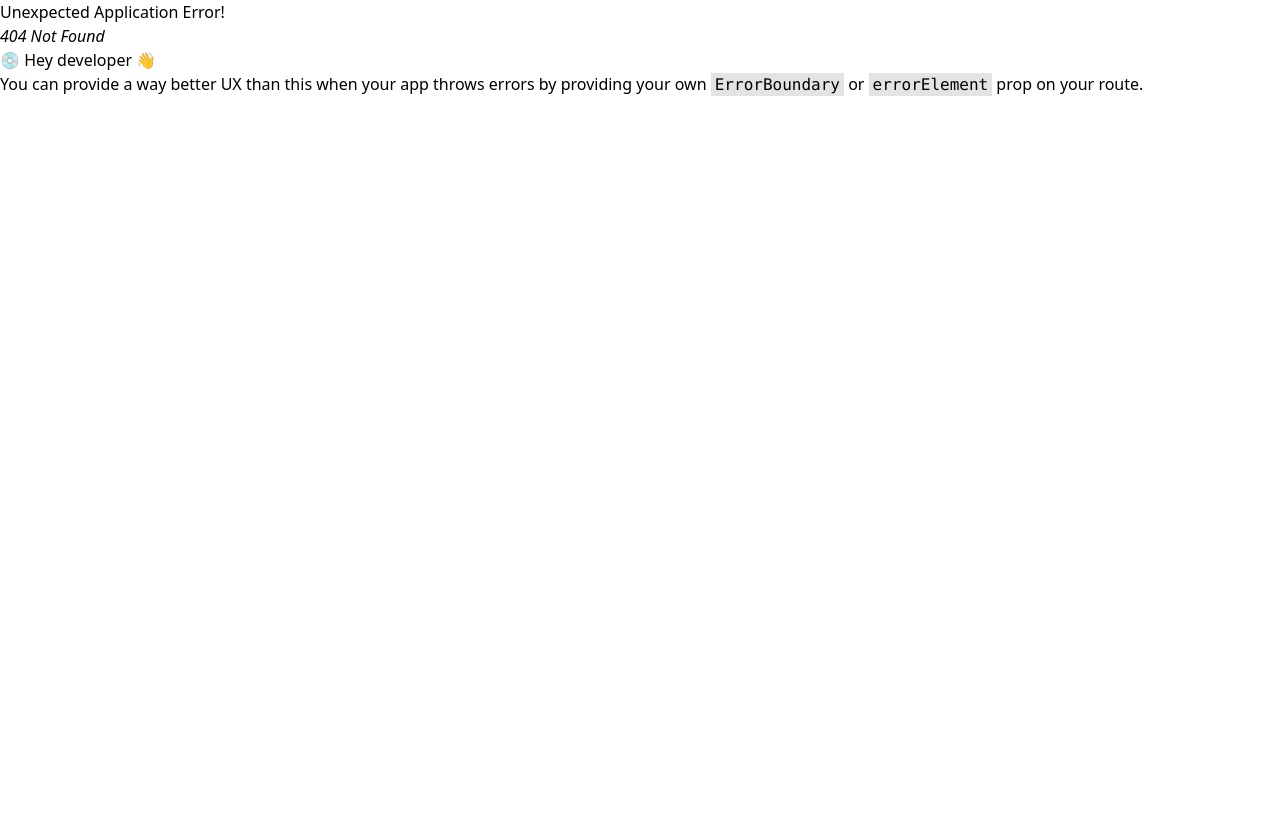
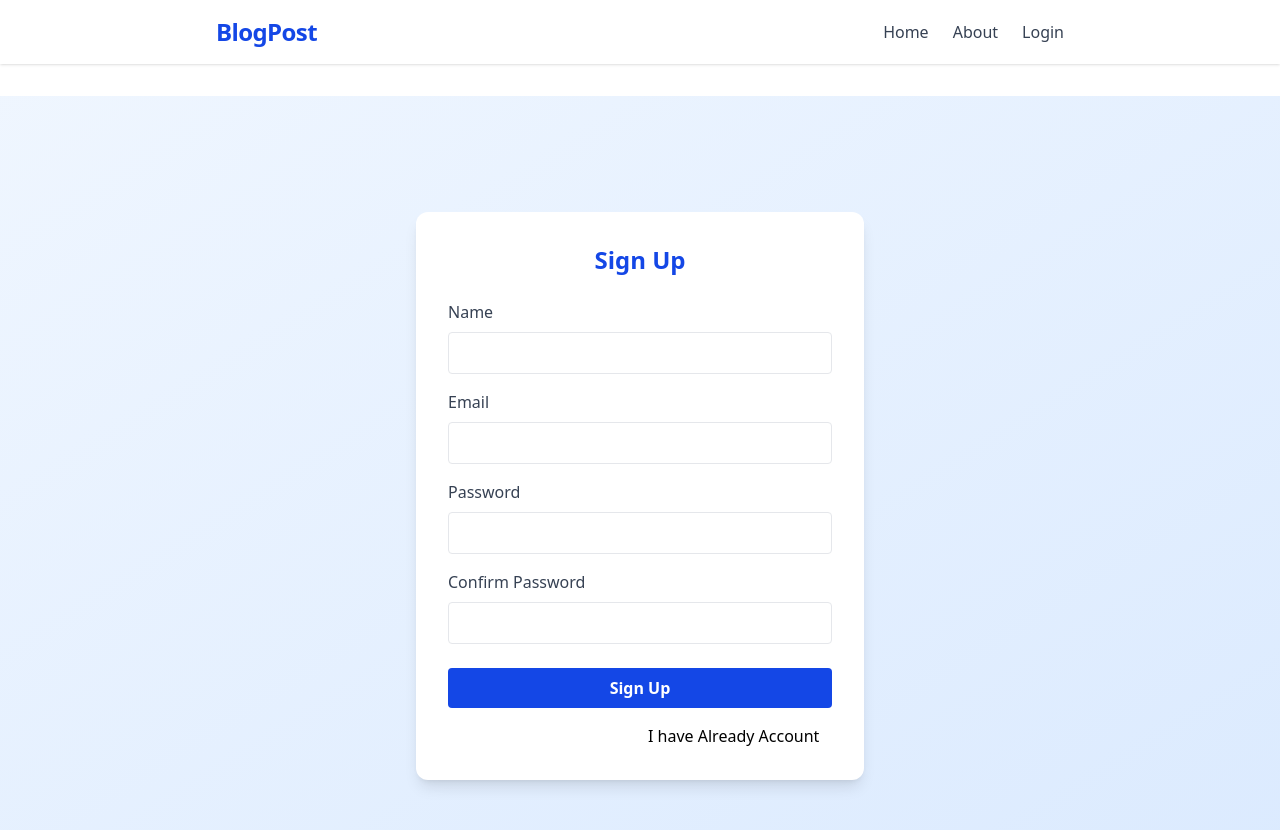
Before and after one commit to Abdiladiif-Abdisamed/blogpost, a React (Vite) app: page /SignUp in a window 1280 px wide. Before the commit this address had no page. Shown: the top 830 px of the page. Before the commit the page ends 800 px from the top, so only its background shows below. Built offline with nearby package versions, Linux system fonts and the light colour scheme.

Commit message:
added signup & loging have validation and storing data local stroge

```diff
--- a/src/About.jsx
+++ b/src/About.jsx
@@ -28,6 +28,14 @@ const About = () => {
           Have questions or feedback? Reach out to us at <a href="mailto:info@blogpost.com" className="text-blue-700 underline">info@blogpost.com</a>. We’d love to hear from you!
         </p>
       </section>
+      <footer className="mt-16 border-t pt-6 text-center text-gray-500 text-sm">
+        <span>
+          &copy; {new Date().getFullYear()} BlogPost. All rights reserved.
+        </span>
+        <span className="block mt-1">
+          Made with <span className="text-blue-600">Abdiladiif</span> by Your Team
+        </span>
+      </footer>
     </div>
   )
 }
--- a/src/Dashboard.jsx
+++ b/src/Dashboard.jsx
@@ -24,13 +24,24 @@ const Dashboard = () => {
         <div className="mt-auto pt-10 text-xs text-gray-400">© {new Date().getFullYear()} BlogPost</div>
       </aside>
 
+
       {/* Main Content */}
       <main className="flex-1 p-8">
         <div className="bg-white rounded-lg shadow p-6 min-h-[60vh]">
           <Outlet />
         </div>
+        <footer className="mt-16 border-t pt-6 text-center text-gray-500 text-sm">
+        <span>
+          &copy; {new Date().getFullYear()} BlogPost. All rights reserved.
+        </span>
+        <span className="block mt-1">
+          Made with <span className="text-blue-600">Abdiladiif</span> by Your Team
+        </span>
+      </footer>
       </main>
+
     </div>
+
   )
 }
 
--- a/src/Home.jsx
+++ b/src/Home.jsx
@@ -18,7 +18,10 @@ const Home = () => {
     <div className="max-w-3xl mx-auto py-10 px-4">
         <div>
 
-          <form>
+          <form
+           onSubmit={e => {
+    e.preventDefault();
+  }}>
         <input
           type="text"
           name="search"
@@ -27,7 +30,7 @@ const Home = () => {
                     className="flex-1 px-4 py-2 w-150 border border-gray-300 rounded-l-md focus:outline-none focus:ring-2 focus:ring-blue-400 bg-gray-50 transition"
 
         />
-        <button type="submit" className='bg-blue-300 p-4 rounded-md'>Search</button>
+        <button type="submit" className='bg-blue-500 p-4 rounded-md text-white '>Search</button>
       </form>
         </div>
       <h1 className="text-3xl font-bold mb-8 text-center text-gray-800">Blog Posts</h1>
@@ -49,6 +52,14 @@ const Home = () => {
           </div>
         ))}
       </div>
+       <footer className="mt-16 border-t pt-6 text-center text-gray-500 text-sm">
+        <span>
+          &copy; {new Date().getFullYear()} BlogPost. All rights reserved.
+        </span>
+        <span className="block mt-1">
+          Made with <span className="text-blue-600">Abdiladiif</span> by Your Team
+        </span>
+      </footer>
     </div>
   )
 }
--- a/src/Login.jsx
+++ b/src/Login.jsx
@@ -37,15 +37,25 @@ const Login = () => {
   setErrors(validationErrors);
   setTouched({ email: true, password: true });
   if (Object.keys(validationErrors).length === 0) {
-      // Handle login logic here
-      alert('Login successful!');
-      setIsAuthenticated(true); // Set isAuthenticated to true when login is successful
-      navigate("/Dashboard"); // Navigate to the Dashboard Page
+    // Akhri users array
+    const users = JSON.parse(localStorage.getItem("users")) || [];
+    const foundUser = users.find(
+      (u) => u.email === form.email && u.password === form.password
+    );
+    if (foundUser) {
+      setIsAuthenticated(true);
+      navigate("/Dashboard");
+    } else {
+      setErrors({
+        ...validationErrors,
+        general: "Email or password is incorrect",
+      });
+    }
   }
 };
 
   return (
-    <div className="min-h-screen flex items-center justify-center bg-gradient-to-br from-blue-50 to-blue-100">
+    <div className="min-h-screen flex  flex-col items-center justify-center bg-gradient-to-br from-blue-50 to-blue-100">
       <form
         onSubmit={handleSubmit}
         className="bg-white p-8 rounded-xl shadow-lg w-full max-w-md"
@@ -98,7 +108,21 @@ const Login = () => {
         >
           Login
         </button>
+          {errors.general && (
+  <p className="text-red-500 text-xs mt-1 text-center">{errors.general}</p>
+)}
+        <a href="./SignUp"
+        className='text-right  mt-4 flex flex-end ml-70' > SignUp</a>
+
       </form>
+      <footer className="mt-16 border-t pt-6 text-center text-gray-500 text-sm ">
+        <span>
+          &copy; {new Date().getFullYear()} BlogPost. All rights reserved.
+        </span>
+        <span className="block mt-1">
+          Made with <span className="text-blue-600">Abdiladiif</span> by Your Team
+        </span>
+      </footer>
     </div>
   );
 };
--- /dev/null
+++ b/src/SignUp.jsx
@@ -0,0 +1,166 @@
+import React, { useState } from 'react'
+import { Navigate } from 'react-router'
+
+const SignUp = () => {
+    const [form, setForm] = useState({
+        name: '',
+        email: '',
+        password: '',
+        confirmPassword: ''
+    })
+    const [errors, setErrors] = useState({})
+    const [touched, setTouched] = useState({})
+    const [success, setSuccess] = useState(false)
+    const [redirect, setRedirect] = useState(false)
+
+
+    const validate = () => {
+        const newErrors = {}
+        if (!form.name) newErrors.name = 'Name is required'
+        if (!form.email) newErrors.email = 'Email is required'
+        else if (!/\S+@\S+\.\S+/.test(form.email)) newErrors.email = 'Email is invalid'
+        if (!form.password) newErrors.password = 'Password is required'
+        else if (form.password.length < 6) newErrors.password = 'Password must be at least 6 characters'
+        if (!form.confirmPassword) newErrors.confirmPassword = 'Please confirm your password'
+        else if (form.password !== form.confirmPassword) newErrors.confirmPassword = 'Passwords do not match'
+        return newErrors
+    }
+
+    const handleChange = (e) => {
+        setForm({ ...form, [e.target.name]: e.target.value })
+        setTouched({ ...touched, [e.target.name]: true })
+    }
+
+    const handleSubmit = (e) => {
+        e.preventDefault()
+        const validationErrors = validate()
+        setErrors(validationErrors)
+        setTouched({ name: true, email: true, password: true, confirmPassword: true })
+        if (Object.keys(validationErrors).length === 0) {
+            setSuccess(true)
+            // Marka la submit gareeyo:
+            let users = JSON.parse(localStorage.getItem("users")) || [];
+            users.push({
+                name: form.name,
+                email: form.email,
+                password: form.password
+            });
+            localStorage.setItem("users", JSON.stringify(users));
+            setForm({ name: '', email: '', password: '', confirmPassword: '' })
+            setTimeout(() => setSuccess(false), 2000)
+            setTimeout(() => setRedirect(true), 1500)
+
+
+
+
+        }
+    }
+    if (redirect) {
+        return <Navigate to="/Login" replace />
+    }
+    return (
+        <div className="min-h-screen flex items-center justify-center bg-gradient-to-br from-blue-50 to-blue-100">
+            <form
+                onSubmit={handleSubmit}
+                className="bg-white p-8 rounded-xl shadow-lg w-full max-w-md"
+                noValidate
+            >
+                <h2 className="text-2xl font-bold text-blue-700 mb-6 text-center">Sign Up</h2>
+                <div className="mb-4">
+                    <label className="block text-gray-700 font-medium mb-2" htmlFor="name">
+                        Name
+                    </label>
+                    <input
+                        className={`w-full px-4 py-2 border rounded focus:outline-none focus:ring-2 focus:ring-blue-300 transition ${errors.name && touched.name ? 'border-red-400' : 'border-gray-200'
+                            }`}
+                        type="text"
+                        id="name"
+                        name="name"
+                        value={form.name}
+                        onChange={handleChange}
+                        onBlur={() => setTouched({ ...touched, name: true })}
+                        autoComplete="name"
+                    />
+                    {errors.name && touched.name && (
+                        <p className="text-red-500 text-xs mt-1">{errors.name}</p>
+                    )}
+                </div>
+                <div className="mb-4">
+                    <label className="block text-gray-700 font-medium mb-2" htmlFor="email">
+                        Email
+                    </label>
+                    <input
+                        className={`w-full px-4 py-2 border rounded focus:outline-none focus:ring-2 focus:ring-blue-300 transition ${errors.email && touched.email ? 'border-red-400' : 'border-gray-200'
+                            }`}
+                        type="email"
+                        id="email"
+                        name="email"
+                        value={form.email}
+                        onChange={handleChange}
+                        onBlur={() => setTouched({ ...touched, email: true })}
+                        autoComplete="email"
+                    />
+                    {errors.email && touched.email && (
+                        <p className="text-red-500 text-xs mt-1">{errors.email}</p>
+                    )}
+                </div>
+                <div className="mb-4">
+                    <label className="block text-gray-700 font-medium mb-2" htmlFor="password">
+                        Password
+                    </label>
+                    <input
+                        className={`w-full px-4 py-2 border rounded focus:outline-none focus:ring-2 focus:ring-blue-300 transition ${errors.password && touched.password ? 'border-red-400' : 'border-gray-200'
+                            }`}
+                        type="password"
+                        id="password"
+                        name="password"
+                        value={form.password}
+                        onChange={handleChange}
+                        onBlur={() => setTouched({ ...touched, password: true })}
+                        autoComplete="new-password"
+                    />
+                    {errors.password && touched.password && (
+                        <p className="text-red-500 text-xs mt-1">{errors.password}</p>
+                    )}
+                </div>
+                <div className="mb-6">
+                    <label className="block text-gray-700 font-medium mb-2" htmlFor="confirmPassword">
+                        Confirm Password
+                    </label>
+                    <input
+                        className={`w-full px-4 py-2 border rounded focus:outline-none focus:ring-2 focus:ring-blue-300 transition ${errors.confirmPassword && touched.confirmPassword ? 'border-red-400' : 'border-gray-200'
+                            }`}
+                        type="password"
+                        id="confirmPassword"
+                        name="confirmPassword"
+                        value={form.confirmPassword}
+                        onChange={handleChange}
+                        onBlur={() => setTouched({ ...touched, confirmPassword: true })}
+                        autoComplete="new-password"
+                    />
+                    {errors.confirmPassword && touched.confirmPassword && (
+                        <p className="text-red-500 text-xs mt-1">{errors.confirmPassword}</p>
+                    )}
+                </div>
+                <button
+                    type="submit"
+                    className="w-full bg-blue-700 text-white font-semibold py-2 rounded hover:bg-blue-800 transition"
+                >
+                    Sign Up
+                </button>
+                {success && (
+                    <>
+                        <div className="text-green-600 text-center font-medium mt-2">Sign up successful!</div>
+
+                    </>
+                )}
+
+                <a c href="/Login"
+                    className='text-right  mt-4 flex flex-end ml-50' >
+                    I have Already Account </a>
+            </form>
+        </div>
+    )
+}
+
+export default SignUp
--- a/src/components/nav.jsx
+++ b/src/components/nav.jsx
@@ -54,7 +54,7 @@ const Nav = () => {
 
           <button
           onClick={handleLogout}
-           className='bg-rose-500 p-4 rounded-md cursor-pointer'>Logout </button>
+           className='bg-rose-500 p-4 rounded-md cursor-pointer text-white'>Logout </button>
           </>
             ) :
             <NavLink
--- a/src/routes.jsx
+++ b/src/routes.jsx
@@ -7,6 +7,7 @@ import Login from "./Login";
 import NewPost from "./NewPost";
 import Posts from "./Posts";
 import ProtectedRoute from "./ProtectedRoute";
+import SignUp from "./SignUp";
 
 const Router = createBrowserRouter([
   {
@@ -42,6 +43,10 @@ const Router = createBrowserRouter([
       {
         path: "Login",
         element: <Login />
+      },
+      {
+        path: "SignUp",
+        element: <SignUp/>
       }
     ]
   }
```
Lines whose indentation alone changed are shown as unchanged.
